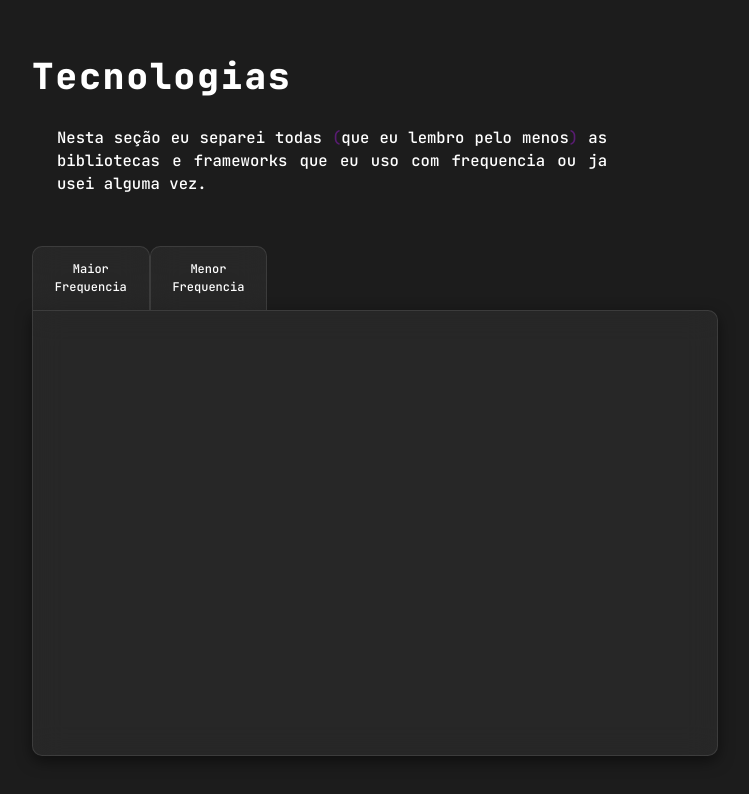
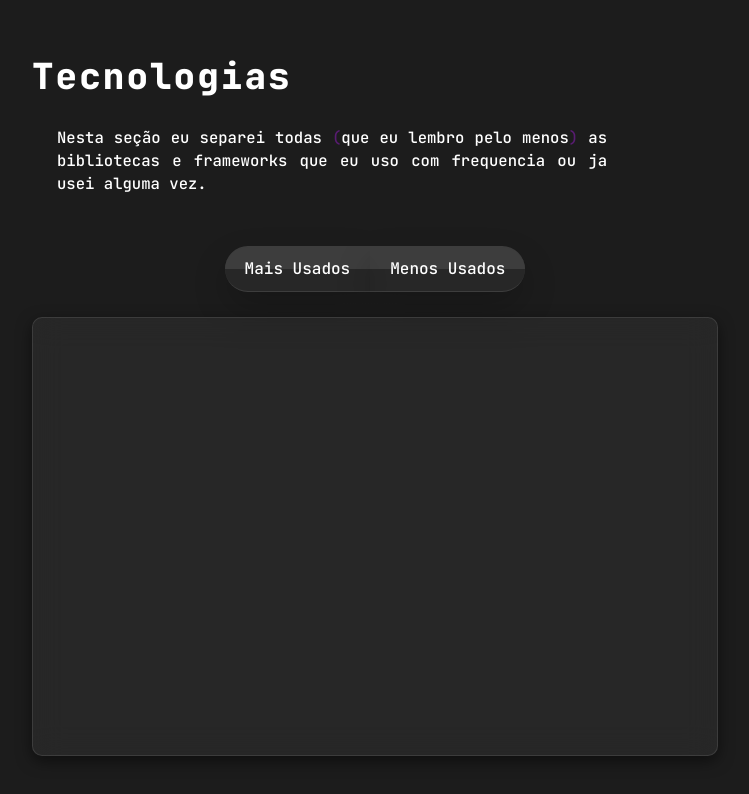
Before and after one commit to lothllann/Portfolio, a React (Vite) app in the folder WEB/: page /skills in a window 1280 px wide. Shown: the part 2054-2848 px from the top of the page, without its empty margins (168-917 px from the left). Built offline with nearby package versions, Linux system fonts and the light colour scheme.

Commit message:
skills
finalmente me decide no modelo do botao

```diff
--- a/WEB/src/App.css
+++ b/WEB/src/App.css
@@ -63,26 +63,3 @@ img {
   margin-left: 200px;
   margin-right: 100px;
 }
-
-.btn {
-  background: rgba(255, 255, 255, 0.05);
-  border: 1px solid rgba(255, 255, 255, 0.1);
-  box-shadow: -5px 10px 15px rgba(0, 0, 0, 0.5);
-  backdrop-filter: blur(15px);
-  border-radius: 20px;
-  display: flex;
-  align-items: center;
-  justify-content: center;
-  width: 200px;
-  height: 50px;
-  font-size: 1.0rem;
-  transition: 0.3s ease-in-out;
-  -webkit-border-radius: 20px;
-  -moz-border-radius: 20px;
-  -ms-border-radius: 20px;
-  -o-border-radius: 20px;
-}
-
-.btn:hover{
-  box-shadow: 0 0 4px #581C71, 0 0 12px #581C71, 0 0 22px #581C71;
-}
--- a/WEB/src/components/skills/Skills.css
+++ b/WEB/src/components/skills/Skills.css
@@ -400,6 +400,7 @@ svg circle:nth-child(2) {
   height: 100vh;
   display: flex;
   flex-direction: column;
+  position: relative;
 }
 
 .tecnologias p {
@@ -421,44 +422,66 @@ svg circle:nth-child(2) {
   border: 1px solid rgba(255, 255, 255, 0.1);
   box-shadow: 0px 5px 15px rgba(0, 0, 0, 0.5);
   display: flex;
-  border-radius: 0px 10px 10px 10px;
+  border-radius: 10px;
   margin-bottom: 50px;
-  -webkit-border-radius: 0px 10px 10px 10px;
-  -moz-border-radius: 0px 10px 10px 10px;
-  -ms-border-radius: 0px 10px 10px 10px;
-  -o-border-radius: 0px 10px 10px 10px;
 }
 
-.btn--tecnologias{
-  text-align: center;
+.buttons{
+  max-width: 70%;
+  display: flex;
+  justify-content: center;
+  align-items: center;
+
+}
+.buttons{
+  display: flex;
   position: relative;
-  z-index: 2;
-  padding: 0px 10px;
-  min-width: 105px;
-  width: 12%;
-  max-width: 150px;
-  height: calc(0.08 * 100vh);
-  background: rgba(255, 255, 255, 0.05);
-  backdrop-filter: blur(15px);
-  border: 1px solid rgba(255, 255, 255, 0.1);
-  border-bottom-width: 0px ;
-  border-radius: 10px 10px 0px 0px;
-  transition: 0.5s ease-in-out;
-  -webkit-border-radius: 10px 10px 0px 0px;
-  -moz-border-radius: 10px 10px 0px 0px;
-  -ms-border-radius: 10px 10px 0px 0px;
-  -o-border-radius: 10px 10px 0px 0px;
-  -webkit-transition: 0.5s ease-in-out;
-  -moz-transition: 0.5s ease-in-out;
-  -ms-transition: 0.5s ease-in-out;
-  -o-transition: 0.5s ease-in-out;
+  justify-content: center;
+  align-items: center;
+  margin-bottom: 25px;
+
 }
 
-.btn--tecnologias.active{
-  z-index: 3;
 
 
+.buttons li button {
+  position: relative;
+  font-size: 1rem;
+  padding: 10px 20px;
+  font-weight: 500;
+  background: rgba(255, 255, 255, 0.05);
+  box-shadow: 0 15px 35px rgba(0, 0, 0, 0.2);
+  border-top: 1px solid rgba(255, 255, 255, 0.1);
+  border-bottom: 1px solid rgba(255, 255, 255, 0.1);
+  z-index: 10px;
+  overflow-y: hidden;
 }
+
+.buttons li button:before{
+  content:'';
+  position: absolute;
+  top:0;
+  left:0;
+  width: 100%;
+  height: 50%;
+  background: rgba(255, 255, 255, 0.1);
+}
+
+.buttons li:first-child button {
+  border-top-left-radius: 30px;
+  border-bottom-left-radius: 30px;
+}
+
+.buttons li:last-child button {
+  border-top-right-radius: 30px;
+  border-bottom-right-radius: 30px;
+}
+
+
+.btn.active{
+}
+
+
 
 @media(max-width: 1400px) {
   .mainSkills{
--- a/WEB/src/components/skills/Skills.tsx
+++ b/WEB/src/components/skills/Skills.tsx
@@ -134,10 +134,12 @@ const Skills = () => {
             <span>)</span> as bibliotecas e frameworks que eu uso com frequencia
             ou ja usei alguma vez.
           </p>
-          <div className="buttons">
-            <button className="btn--tecnologias active">Maior Frequencia</button>
-            <button className="btn--tecnologias">Menor Frequencia</button>
-          </div>
+
+            <ul className="buttons">
+              <li><button>Mais Usados</button></li>
+              <li><button>Menos Usados</button></li>
+            </ul>
+
           <div className="containerTable--tecnologias">
             <div className="table--tecnologias"></div>
           </div>
```
